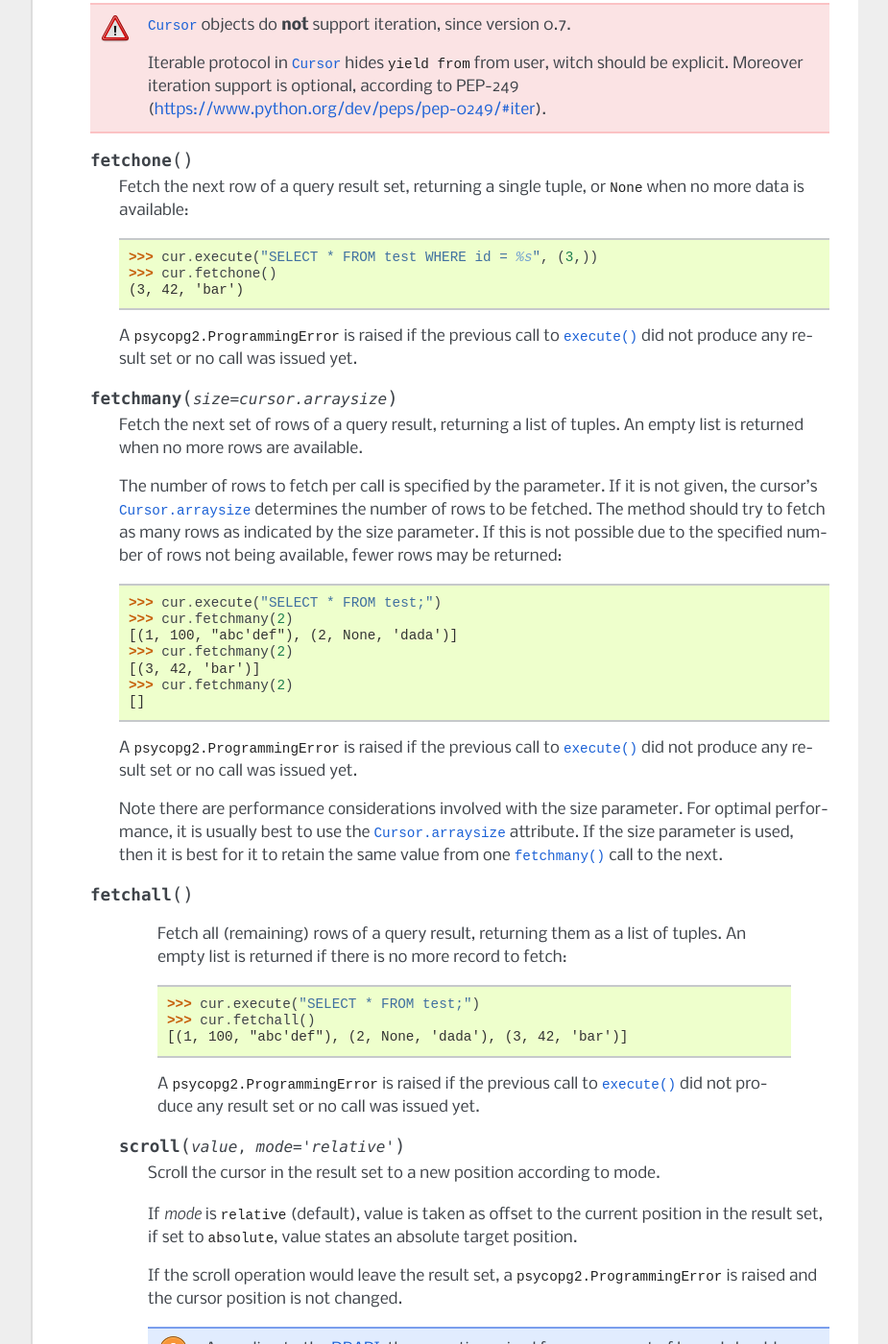
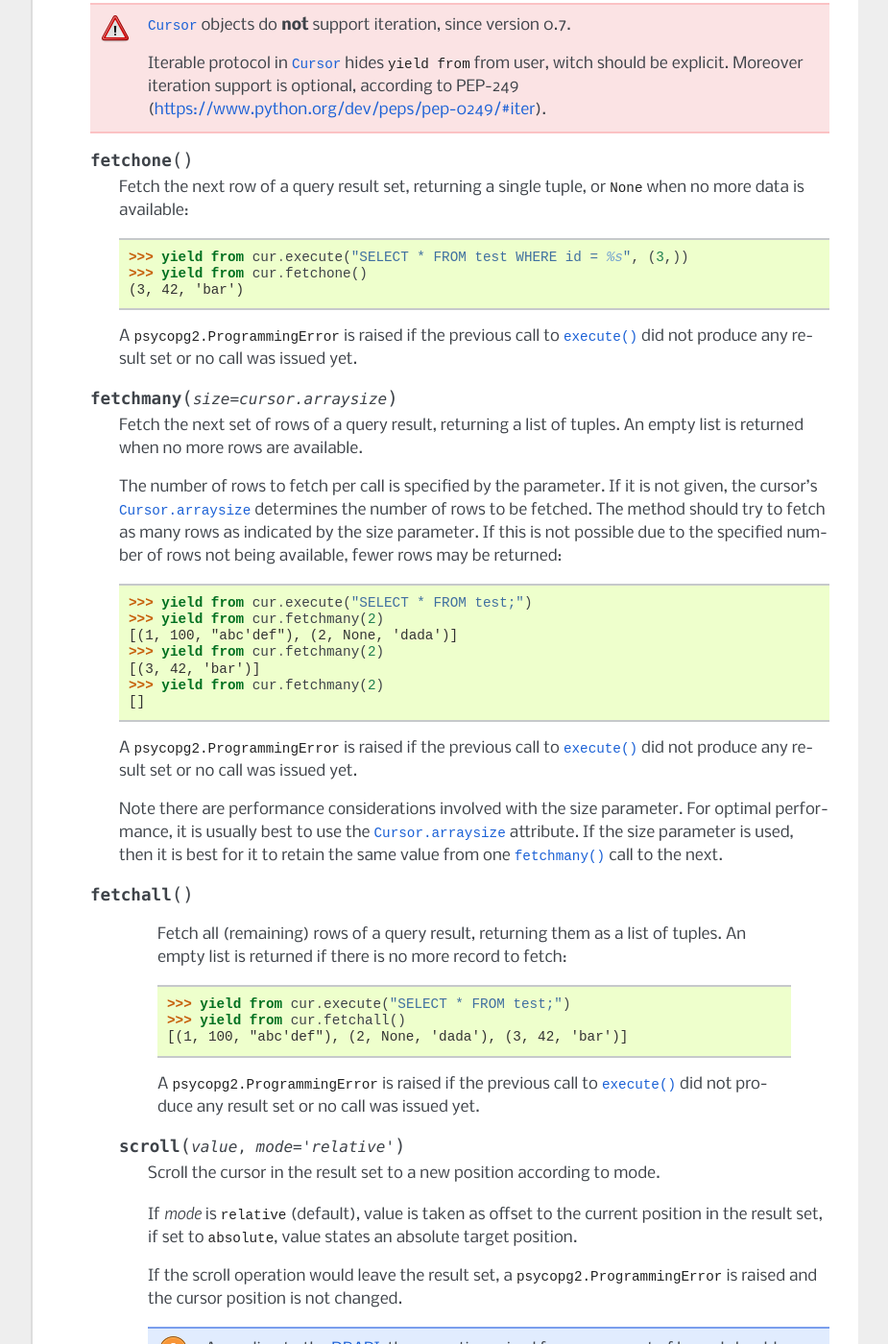
Before and after one commit to aio-libs/aiopg, a Sphinx documentation site: the page built from docs/core.rst, in a window 1280 px wide and 1400 px high, scrolled down 7001 px. Shown: the whole window at 96% size, without its empty margins (198-1123 px from the left). Built offline with Sphinx 7.4.7, drawn with Linux system fonts in a browser that asks for light colours; some of the changed text lies outside the part shown.

Commit message:
Add 'yield from' to coroutine examples

```diff
--- a/docs/core.rst
+++ b/docs/core.rst
@@ -190,7 +190,7 @@ Example::
        A list containing all the database messages sent to the client during
        the session::
 
-           >>> cur.execute("CREATE TABLE foo (id serial PRIMARY KEY);")
+           >>> yield from cur.execute("CREATE TABLE foo (id serial PRIMARY KEY);")
            >>> pprint(conn.notices)
            ['NOTICE:  CREATE TABLE / PRIMARY KEY will create implicit index "foo_pkey" for table "foo"\n',
             'NOTICE:  CREATE TABLE will create implicit sequence "foo_id_seq" for serial column "foo.id"\n']
@@ -424,7 +424,7 @@ Cursor
 
       The returned string is always a bytes string::
 
-         >>> cur.mogrify("INSERT INTO test (num, data) VALUES (%s, %s)", (42, 'bar'))
+         >>> yield from cur.mogrify("INSERT INTO test (num, data) VALUES (%s, %s)", (42, 'bar'))
          "INSERT INTO test (num, data) VALUES (42, E'bar')"
 
    .. method:: setinputsizes(sizes)
@@ -459,8 +459,8 @@ Cursor
       Fetch the next row of a query result set, returning a single tuple,
       or ``None`` when no more data is available::
 
-         >>> cur.execute("SELECT * FROM test WHERE id = %s", (3,))
-         >>> cur.fetchone()
+         >>> yield from cur.execute("SELECT * FROM test WHERE id = %s", (3,))
+         >>> yield from cur.fetchone()
          (3, 42, 'bar')
 
       A :exc:`psycopg2.ProgrammingError` is raised if the previous
@@ -480,12 +480,12 @@ Cursor
       due to the specified number of rows not being available, fewer rows
       may be returned::
 
-         >>> cur.execute("SELECT * FROM test;")
-         >>> cur.fetchmany(2)
+         >>> yield from cur.execute("SELECT * FROM test;")
+         >>> yield from cur.fetchmany(2)
          [(1, 100, "abc'def"), (2, None, 'dada')]
-         >>> cur.fetchmany(2)
+         >>> yield from cur.fetchmany(2)
          [(3, 42, 'bar')]
-         >>> cur.fetchmany(2)
+         >>> yield from cur.fetchmany(2)
          []
 
       A :exc:`psycopg2.ProgrammingError` is raised if the previous call to
@@ -504,8 +504,8 @@ Cursor
       of tuples.  An empty list is returned if there is no more record to
       fetch::
 
-         >>> cur.execute("SELECT * FROM test;")
-         >>> cur.fetchall()
+         >>> yield from cur.execute("SELECT * FROM test;")
+         >>> yield from cur.fetchall()
          [(1, 100, "abc'def"), (2, None, 'dada'), (3, 42, 'bar')]
 
       A :exc:`psycopg2.ProgrammingError` is raised if the previous
@@ -533,7 +533,7 @@ Cursor
           probably to catch both exceptions in your code::
 
              try:
-                 cur.scroll(1000 * 1000)
+                 yield from cur.scroll(1000 * 1000)
              except (ProgrammingError, IndexError), exc:
                  deal_with_it(exc)
 
@@ -599,7 +599,7 @@ Cursor
       backend (including bound arguments) as bytes string. ``None`` if no
       query has been executed yet::
 
-         >>> cur.execute("INSERT INTO test (num, data) VALUES (%s, %s)", (42, 'bar'))
+         >>> yield from cur.execute("INSERT INTO test (num, data) VALUES (%s, %s)", (42, 'bar'))
          >>> cur.query
          "INSERT INTO test (num, data) VALUES (42, E'bar')"
 
@@ -608,7 +608,7 @@ Cursor
       Read-only attribute containing the message returned by the last
       command::
 
-         >>> cur.execute("INSERT INTO test (num, data) VALUES (%s, %s)", (42, 'bar'))
+         >>> yield from cur.execute("INSERT INTO test (num, data) VALUES (%s, %s)", (42, 'bar'))
          >>> cur.statusmessage
          'INSERT 0 1'
 
```
